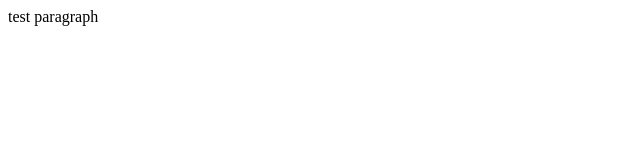
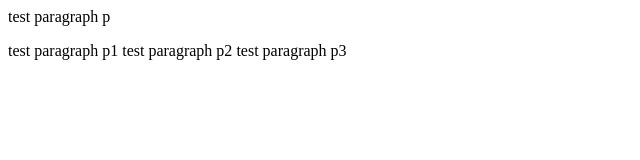
Before and after one commit to loneCreeper9102/loneCreeper9102.github.io, a plain HTML site: page index.html in a window 1280 px wide. Shown: the whole page, without its empty margins (0-640 px from the left). Drawn offline with Linux system fonts and the light colour scheme.

Commit message:
Update index.html

```diff
--- a/index.html
+++ b/index.html
@@ -1,10 +1,19 @@
 <html>
   <head>
-    <title> test </title>
+    <title>loneCreeper9102的小窝</title>
   </head>
   <body>
+    <p>
+      test paragraph p
+    </p>
     <p1>
-      test paragraph
+      test paragraph p1
     </p1>
+    <p2>
+      test paragraph p2
+    </p2>
+    <p3>
+      test paragraph p3
+    </p3>
   </body>
 </html>
```
